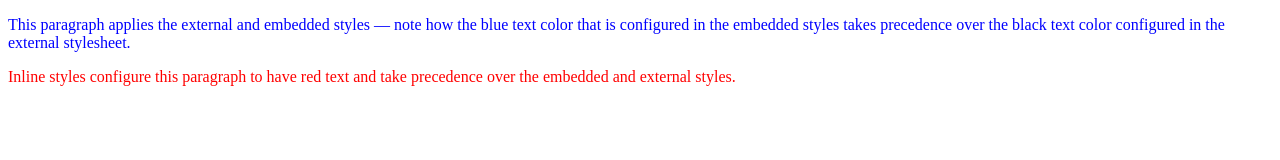
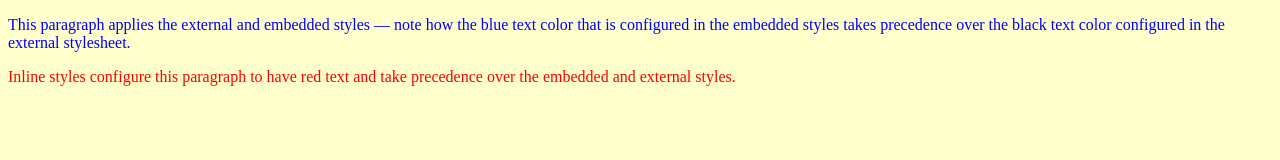
Before and after one commit to Kaedinlee24/3.10, a plain HTML site: page index.html in a window 1280 px wide. Drawn offline with Linux system fonts and the light colour scheme.

Commit message:
Update site.css

```diff
--- a/site.css
+++ b/site.css
@@ -1 +1 @@
-body {backround-color: #ffffcc; color: #000000; }
+body {background-color: #ffffcc; color: #000000; }
```
